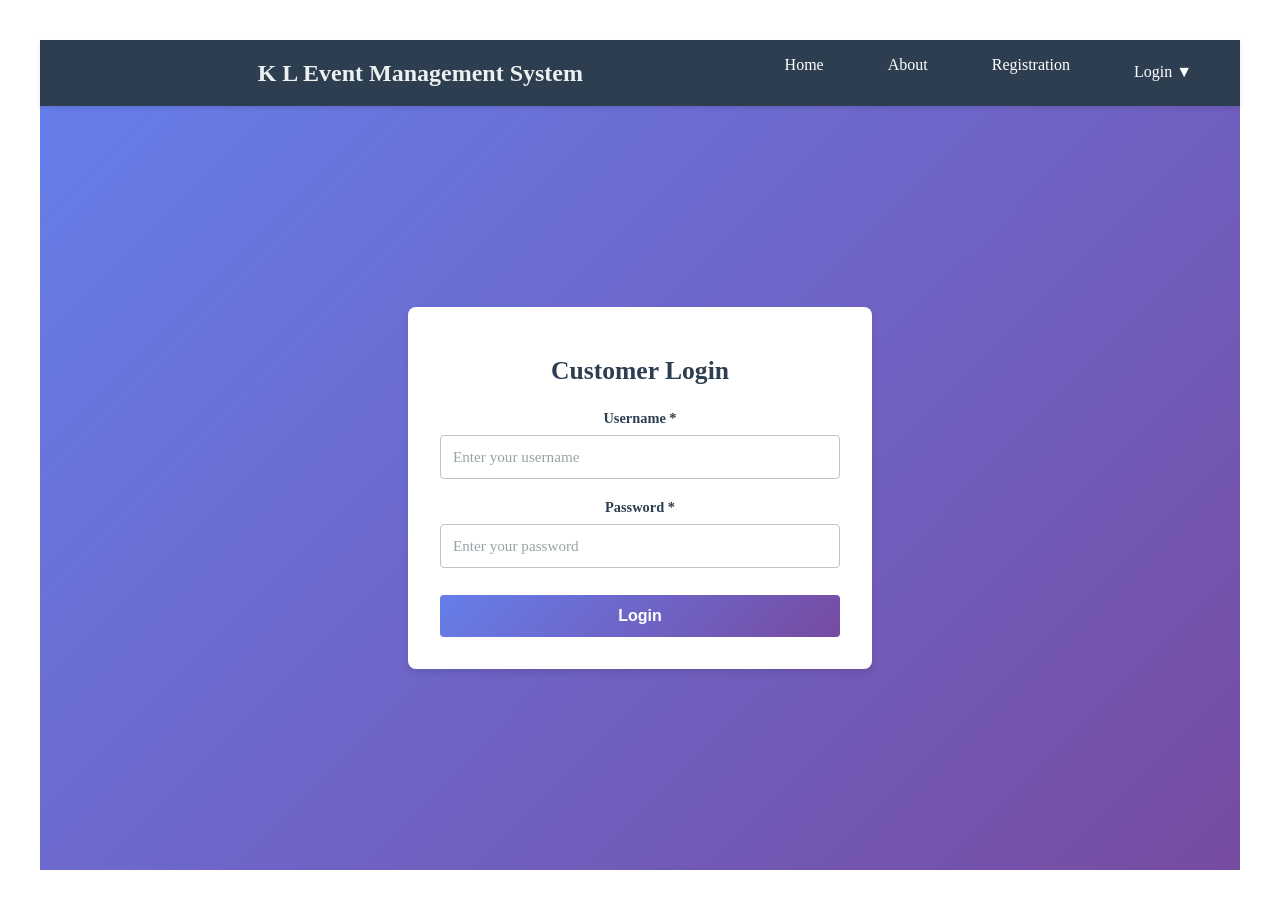
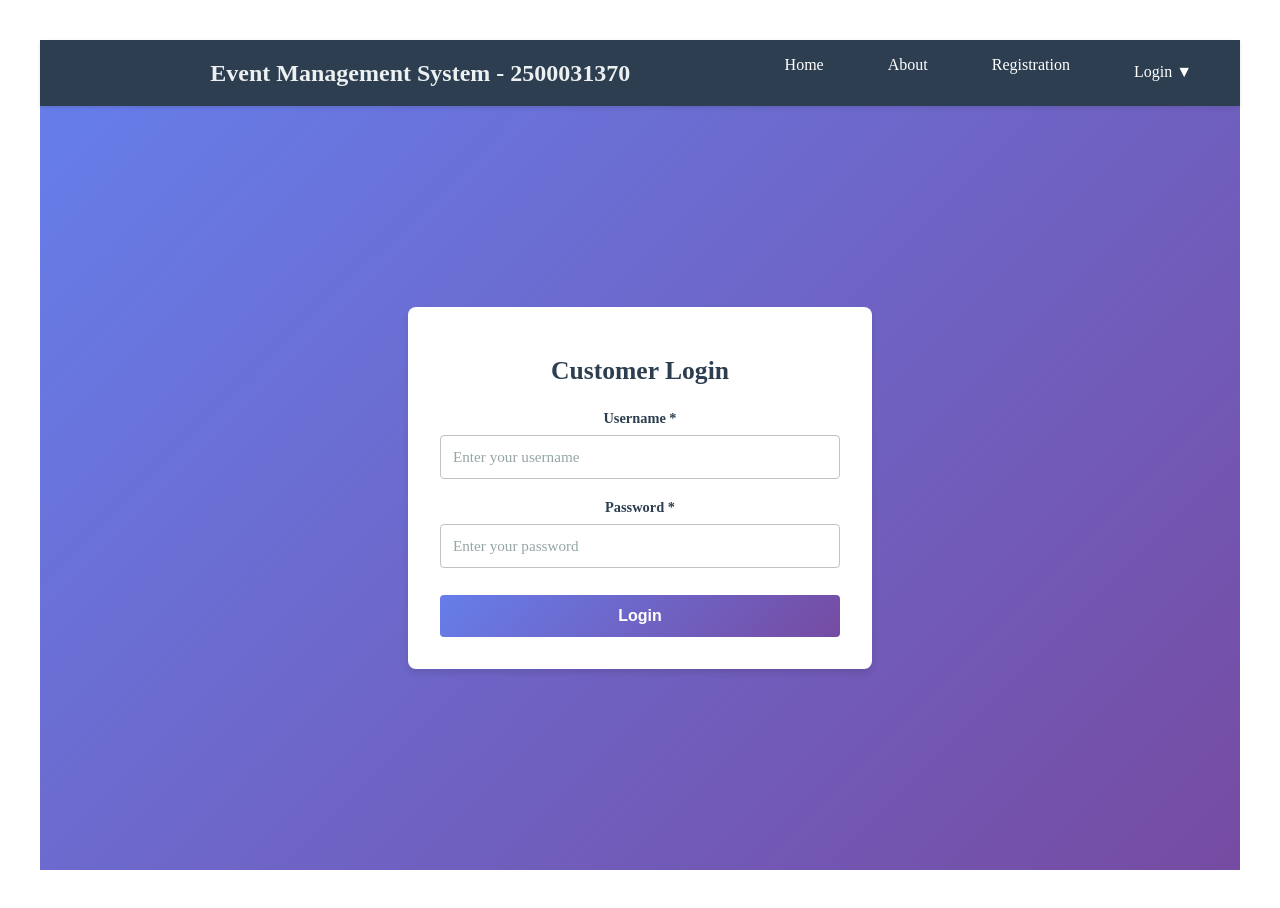
Before and after one commit to Mallika-Malkireddy/react-sdp-repo, a React (Vite) app: page /customer-login in a window 1280 px wide. Built offline with nearby package versions, Linux system fonts and the light colour scheme.

Commit message:
modified MainNavBar.jsx

```diff
--- a/package.json
+++ b/package.json
@@ -10,7 +10,7 @@
     "lint": "eslint .",
     "preview": "vite preview",
     "predeploy":"npm run build",
-    "deploy":"gh-pages -d dist"            //directry
+    "deploy":"gh-pages -d dist"
   },
   "dependencies": {
     "@emotion/react": "^11.14.0",
--- a/src/pages/MainNavBar.jsx
+++ b/src/pages/MainNavBar.jsx
@@ -15,7 +15,7 @@ const MainNavBar = () => {
       <div className="navbar-container">
         <div className="navbar-logo">
           <Link to="/" className="logo-link">
-           K L Event Management System
+           Event Management System - 2500031370
           </Link>
         </div>
         <ul className="nav-menu">
```
